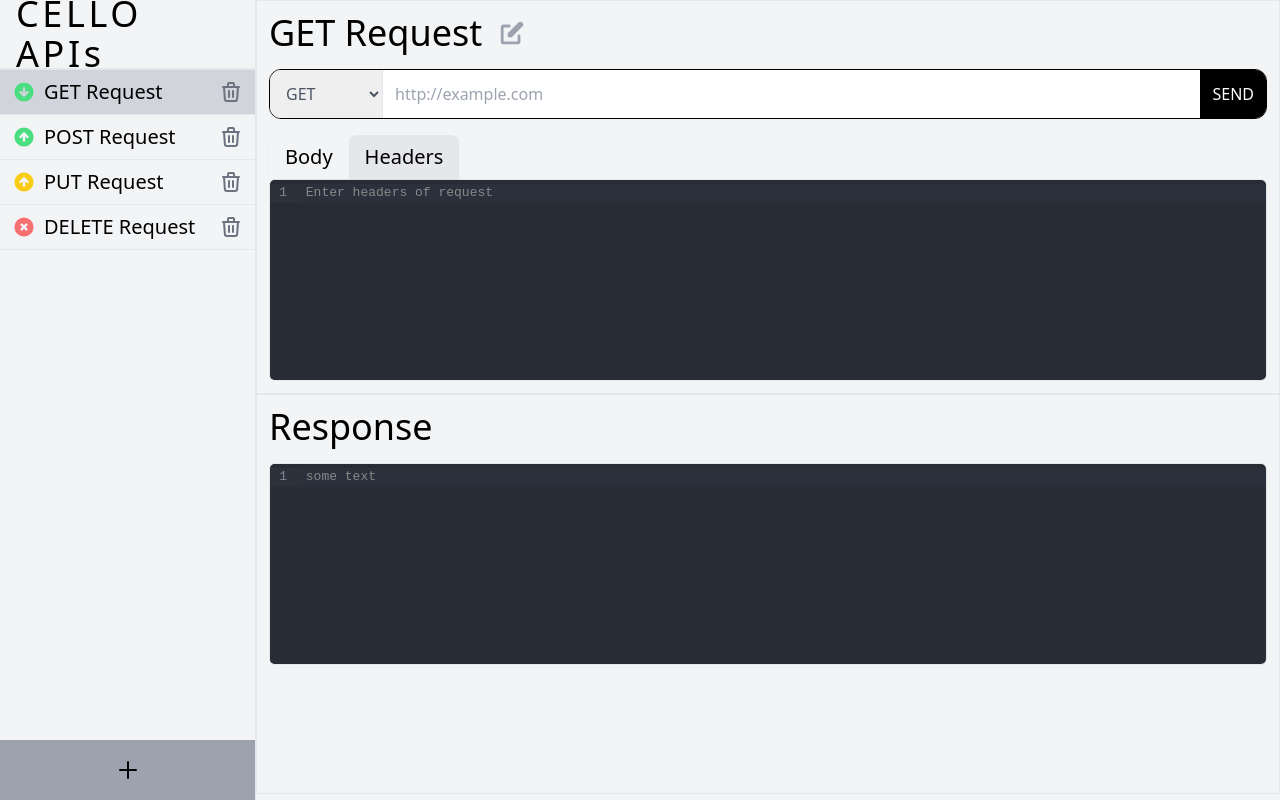
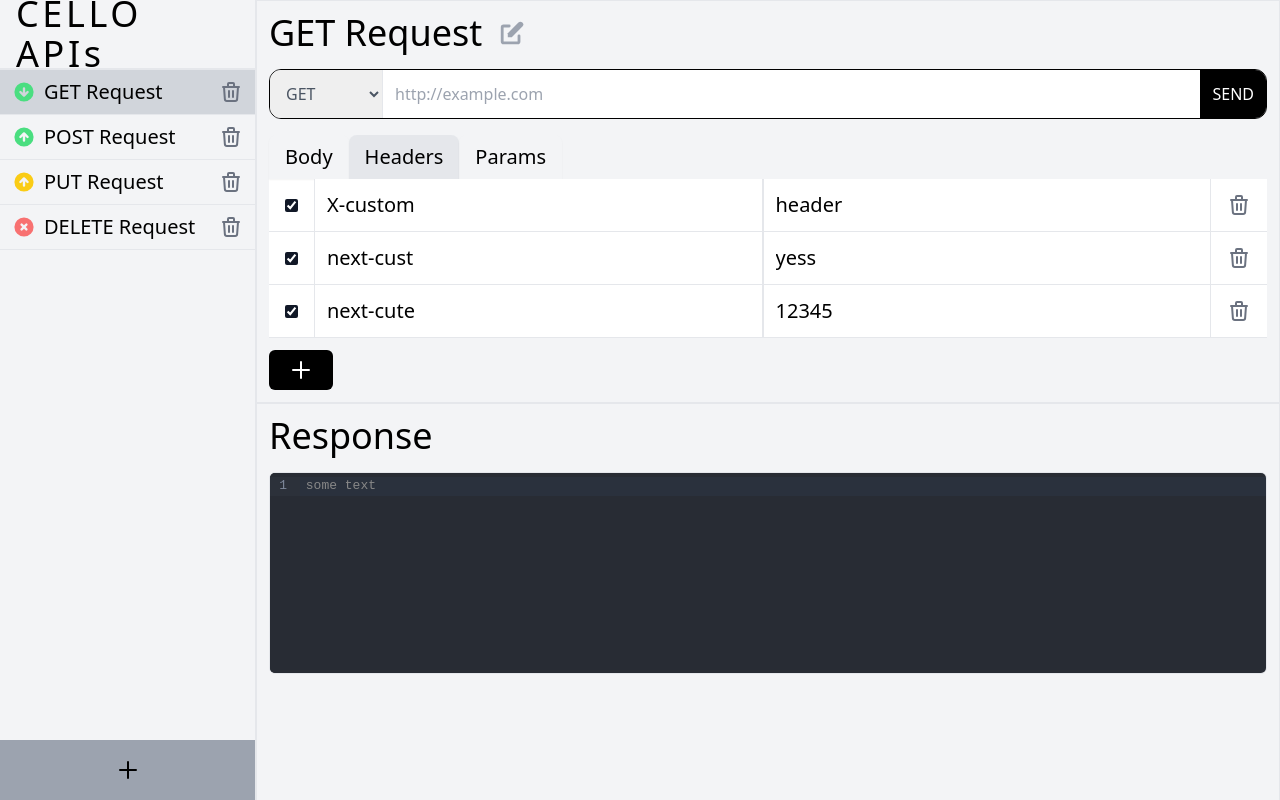
Before and after one commit to Arunjoseph3007/postman-clone, a Next.js app: page / in a window 1280 px wide. Both pictures are taken after a click on the button "Headers". Built offline with nearby package versions, Linux system fonts and the light colour scheme.

Commit message:
added params feature and headers

```diff
--- a/components/RequestSection.js
+++ b/components/RequestSection.js
@@ -1,9 +1,20 @@
 import { useRef, useState } from "react";
 import CodeMirror from "@uiw/react-codemirror";
-import { json, jsonParseLinter } from "@codemirror/lang-json";
+import { json } from "@codemirror/lang-json";
 import axios from "axios";
-import { EditIcon, ExclamationIcon } from "../public/SVGs";
+import { EditIcon, ExclamationIcon, PlusIcon, TrashIcon } from "../public/SVGs";
 //https://jsonplaceholder.typicode.com/todos/1
+
+const newItem = { key: "", value: "", active: true };
+
+const arrayToObjectFormatter = (array) => {
+  return array
+    .filter((elm) => elm.key && elm.value && elm.active)
+    .reduce(
+      (currentObj, newElm) => ({ ...currentObj, [newElm.key]: newElm.value }),
+      {}
+    );
+};
 
 const RequestSection = ({
   setResponse,
@@ -12,7 +23,7 @@ const RequestSection = ({
   setSelectedRequest,
 }) => {
   const nameRef = useRef();
-  const [isBody, setIsBody] = useState(true);
+  const [openTab, setOpenTab] = useState("body");
   const [isLoading, setIsLoading] = useState(false);
   const [message, setMessage] = useState({ message: "" });
 
@@ -30,6 +41,50 @@ const RequestSection = ({
     }));
   };
 
+  const handleArrayChange = (e, parameter, i) => {
+    setSelectedRequest((prev) => ({
+      ...prev,
+      headers: [
+        ...prev.headers.slice(0, i),
+        { ...prev.headers[i], [parameter]: e.target.value },
+        ...prev.headers.slice(i + 1, prev.headers.length),
+      ],
+    }));
+  };
+
+  const handleArrayChangeForParams = (e, parameter, i) => {
+    setSelectedRequest((prev) => ({
+      ...prev,
+      params: [
+        ...prev.params.slice(0, i),
+        { ...prev.params[i], [parameter]: e.target.value },
+        ...prev.params.slice(i + 1, prev.params.length),
+      ],
+    }));
+  };
+
+  const handleArrayToggle = (e, i) => {
+    setSelectedRequest((prev) => ({
+      ...prev,
+      headers: [
+        ...prev.headers.slice(0, i),
+        { ...prev.headers[i], active: e.target.checked },
+        ...prev.headers.slice(i + 1, prev.headers.length),
+      ],
+    }));
+  };
+
+  const handleArrayToggleForParams = (e, i) => {
+    setSelectedRequest((prev) => ({
+      ...prev,
+      params: [
+        ...prev.params.slice(0, i),
+        { ...prev.params[i], active: e.target.checked },
+        ...prev.params.slice(i + 1, prev.params.length),
+      ],
+    }));
+  };
+
   const handleSubmit = async (e) => {
     e.preventDefault();
 
@@ -43,16 +98,11 @@ const RequestSection = ({
     }
 
     try {
-      JSON.parse(selectedRequest.headers);
-    } catch (e) {
-      return setMessage({ message: e.message + " in headers" });
-    }
-
-    try {
       setIsLoading(true);
 
       const data = JSON.parse(selectedRequest.data);
-      const headers = JSON.parse(selectedRequest.headers);
+      const headers = arrayToObjectFormatter(selectedRequest.headers);
+      const params = arrayToObjectFormatter(selectedRequest.params);
 
       const start = new Date().getTime();
       const res = await axios({
@@ -60,6 +110,7 @@ const RequestSection = ({
         method: selectedRequest.method,
         data: data,
         headers: headers,
+        params: params,
       });
       const end = new Date().getTime();
 
@@ -78,6 +129,7 @@ const RequestSection = ({
 
   return (
     <div className="w-full border text-black p-3">
+      {/* Head section */}
       <div className="flex items-center gap-4">
         <h1
           ref={nameRef}
@@ -90,6 +142,7 @@ const RequestSection = ({
         </h1>
         <EditIcon onClick={() => nameRef.current.focus()} />
       </div>
+      {/* From sectiom */}
       <form
         onSubmit={handleSubmit}
         className="flex w-full border border-black rounded-xl overflow-hidden mt-4"
@@ -121,23 +174,32 @@ const RequestSection = ({
           {isLoading ? "SENDING.." : "SEND"}
         </button>
       </form>
+      {/* Tab controls */}
       <div className="flex mt-4 justify-between">
         <div>
           <button
             className={`shadow-sm rounded-t-lg p-2 px-4 text-xl ${
-              isBody && "bg-gray-200"
+              openTab === "body" && "bg-gray-200"
             }`}
-            onClick={() => setIsBody(true)}
+            onClick={() => setOpenTab("body")}
           >
             Body
           </button>
           <button
             className={`shadow-sm rounded-t-lg p-2 px-4 text-xl ${
-              !isBody && "bg-gray-200"
+              openTab === "headers" && "bg-gray-200"
             }`}
-            onClick={() => setIsBody(false)}
+            onClick={() => setOpenTab("headers")}
           >
             Headers
+          </button>
+          <button
+            className={`shadow-sm rounded-t-lg p-2 px-4 text-xl ${
+              openTab === "params" && "bg-gray-200"
+            }`}
+            onClick={() => setOpenTab("params")}
+          >
+            Params
           </button>
         </div>
         {message.message && (
@@ -146,12 +208,13 @@ const RequestSection = ({
           </h1>
         )}
       </div>
+      {/* Body Section */}
       <CodeMirror
         value={selectedRequest.data}
         placeholder="Enter body of request"
         name={"data"}
         theme="dark"
-        style={{ display: !isBody && "none" }}
+        style={{ display: openTab !== "body" && "none" }}
         className={`w-full rounded-md border overflow-hidden`}
         height="200px"
         extensions={[json()]}
@@ -159,19 +222,116 @@ const RequestSection = ({
           setSelectedRequest((prev) => ({ ...prev, data: value }));
         }}
       />
-      <CodeMirror
-        value={selectedRequest.headers}
-        placeholder="Enter headers of request"
-        name={"headers"}
-        theme="dark"
-        style={{ display: isBody && "none" }}
-        className={`w-full rounded-md border overflow-hidden `}
-        height="200px"
-        extensions={[json()]}
-        onChange={(value, v) => {
-          setSelectedRequest((prev) => ({ ...prev, headers: value }));
-        }}
-      />
+      {/* Headers section */}
+      <div
+        style={{ display: openTab !== "headers" && "none" }}
+        className="w-full max-h-[40vh] overflow-auto"
+      >
+        {selectedRequest.headers.map((header, i) => (
+          <div className={`w-full flex items-center bg-white border-b`} key={i}>
+            <input
+              className="mx-4 bg-black accent-gray-900"
+              type="checkbox"
+              checked={header.active}
+              onChange={(e) => handleArrayToggle(e, i)}
+            />
+            <input
+              className="flex-1 border-x p-3 text-xl "
+              type="text"
+              placeholder="Key"
+              value={header.key}
+              onChange={(e) => handleArrayChange(e, "key", i)}
+            />
+            <input
+              className="flex-1 border-x p-3 text-xl "
+              type="text"
+              placeholder="Value"
+              value={header.value}
+              onChange={(e) => handleArrayChange(e, "value", i)}
+            />
+            <button
+              onClick={() =>
+                setSelectedRequest((prev) => ({
+                  ...prev,
+                  headers: [
+                    ...prev.headers.slice(0, i),
+                    ...prev.headers.slice(i + 1, prev.headers.length),
+                  ],
+                }))
+              }
+              className="mx-4"
+            >
+              <TrashIcon />
+            </button>
+          </div>
+        ))}
+        <button
+          className="bg-black text-white px-5 py-2 mt-3 rounded-md"
+          onClick={() =>
+            setSelectedRequest((prev) => ({
+              ...prev,
+              headers: [...prev.headers, newItem],
+            }))
+          }
+        >
+          <PlusIcon />
+        </button>
+      </div>
+      {/* Params section */}
+      <div
+        style={{ display: openTab !== "params" && "none" }}
+        className="w-full max-h-[40vh] overflow-auto"
+      >
+        {selectedRequest.params.map((param, i) => (
+          <div className={`w-full flex items-center bg-white border-b`} key={i}>
+            <input
+              className="mx-4 bg-black accent-gray-900"
+              type="checkbox"
+              checked={param.active}
+              onChange={(e) => handleArrayToggleForParams(e, i)}
+            />
+            <input
+              className="flex-1 border-x p-3 text-xl "
+              type="text"
+              placeholder="Key"
+              value={param.key}
+              onChange={(e) => handleArrayChangeForParams(e, "key", i)}
+            />
+            <input
+              className="flex-1 border-x p-3 text-xl "
+              type="text"
+              placeholder="Value"
+              value={param.value}
+              onChange={(e) => handleArrayChangeForParams(e, "value", i)}
+            />
+            <button
+              onClick={() =>
+                setSelectedRequest((prev) => ({
+                  ...prev,
+                  params: [
+                    ...prev.params.slice(0, i),
+                    ...prev.params.slice(i + 1, prev.params.length),
+                  ],
+                }))
+              }
+              className="mx-4"
+            >
+              <TrashIcon />
+            </button>
+          </div>
+        ))}
+        <button
+          className="bg-black text-white px-5 py-2 mt-3 rounded-md"
+          onClick={() =>
+            setSelectedRequest((prev) => ({
+              ...prev,
+              params: [...prev.params, newItem],
+            }))
+          }
+        >
+          <PlusIcon />
+        </button>
+      </div>
     </div>
   );
 };
--- a/pages/index.js
+++ b/pages/index.js
@@ -12,13 +12,21 @@ export default function Home() {
   const [selectedIndex, setSelectedIndex] = useState(0);
   const [selectedRequest, setSelectedRequest] = useState();
   const requestArray = useArray(
-    ["GET", "POST", "PUT", "DELETE"].
-    map((method) => ({
+    ["GET", "POST", "PUT", "DELETE"].map((method) => ({
       name: `${method} Request`,
       method: method,
       data: "",
       url: "",
-      headers: "",
+      headers: [
+        { key: "X-custom", value: "header", active: true },
+        { key: "next-cust", value: "yess", active: true },
+        { key: "next-cute", value: "12345", active: true },
+      ],
+      params: [
+        { key: "Params", value: "yess", active: true },
+        { key: "next-cust", value: "no", active: true },
+        { key: "next-cute", value: "12345", active: true },
+      ],
     }))
   );
 
--- a/styles/globals.css
+++ b/styles/globals.css
@@ -2,7 +2,7 @@
 @tailwind components;
 @tailwind utilities;
 
-body {
+html {
   overflow: overlay;
 }
 
@@ -18,6 +18,7 @@ body {
 /* Handle */
 ::-webkit-scrollbar-thumb {
   background: #888;
+  border-radius: 100vw;
 }
 
 /* Handle on hover */
```
Also changed, not shown: public/vercel.svg.
